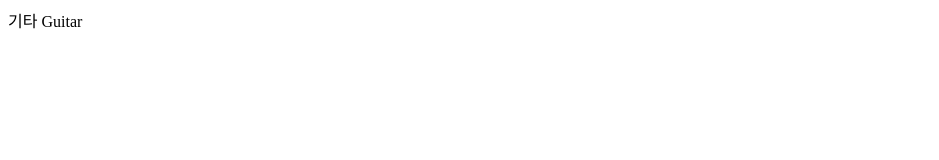
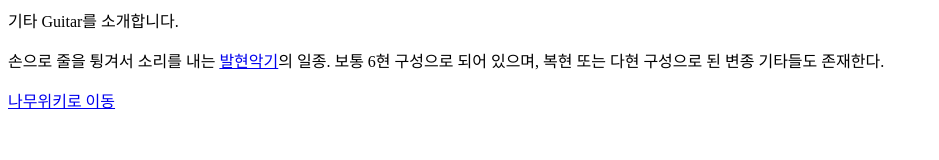
Before and after one commit to lazytitaan/4th_week_work, a plain HTML site: page index.html in a window 1280 px wide. Shown: the whole page, without its empty margins (0-939 px from the left). Drawn offline with Linux system fonts and the light colour scheme.

Commit message:
Update index.html

```diff
--- a/index.html
+++ b/index.html
@@ -1,8 +1,16 @@
+<!DOCTYPE html>
 <html>
 <head>
-    기타 Guitar
+    <title>기타 소개</title>
+    기타 Guitar를 소개합니다.
 </head>
 <body>
-
+    <meta name="description" content="HTML meta tag page">
+    <p>
+        손으로 줄을 튕겨서 소리를 내는 <a href="https://namu.wiki/w/%ED%98%84%EC%95%85%EA%B8%B0" target="_blank">발현악기</a>의 일종. 보통 6현 구성으로 되어 있으며, 복현 또는 다현 구성으로 된 변종 기타들도 존재한다.
+    </p>
+    <p>
+        <a href="https://namu.wiki/w/%EA%B8%B0%ED%83%80" target="_blank">나무위키로 이동</a>
+    </p>
 </body>
 </html>
```
